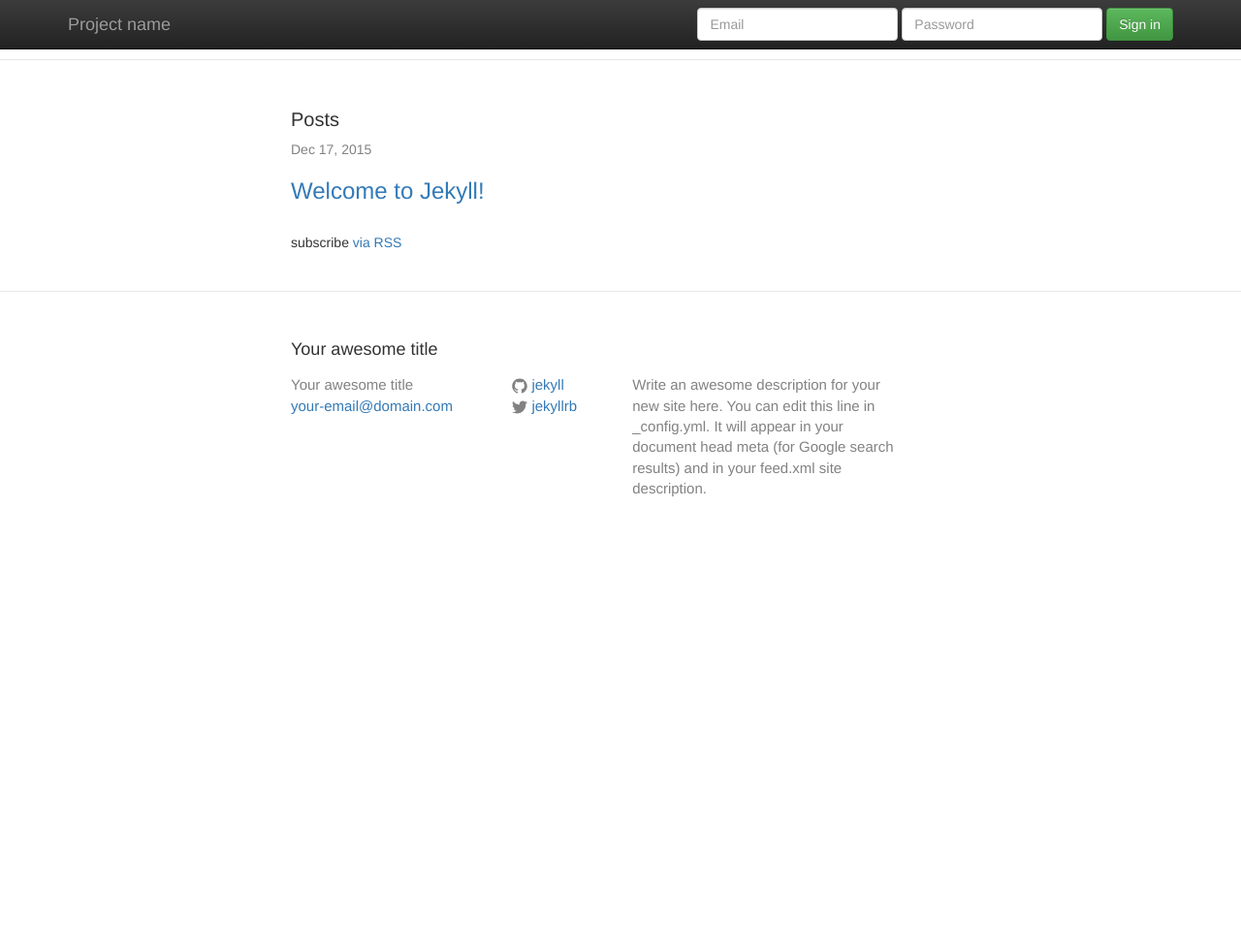
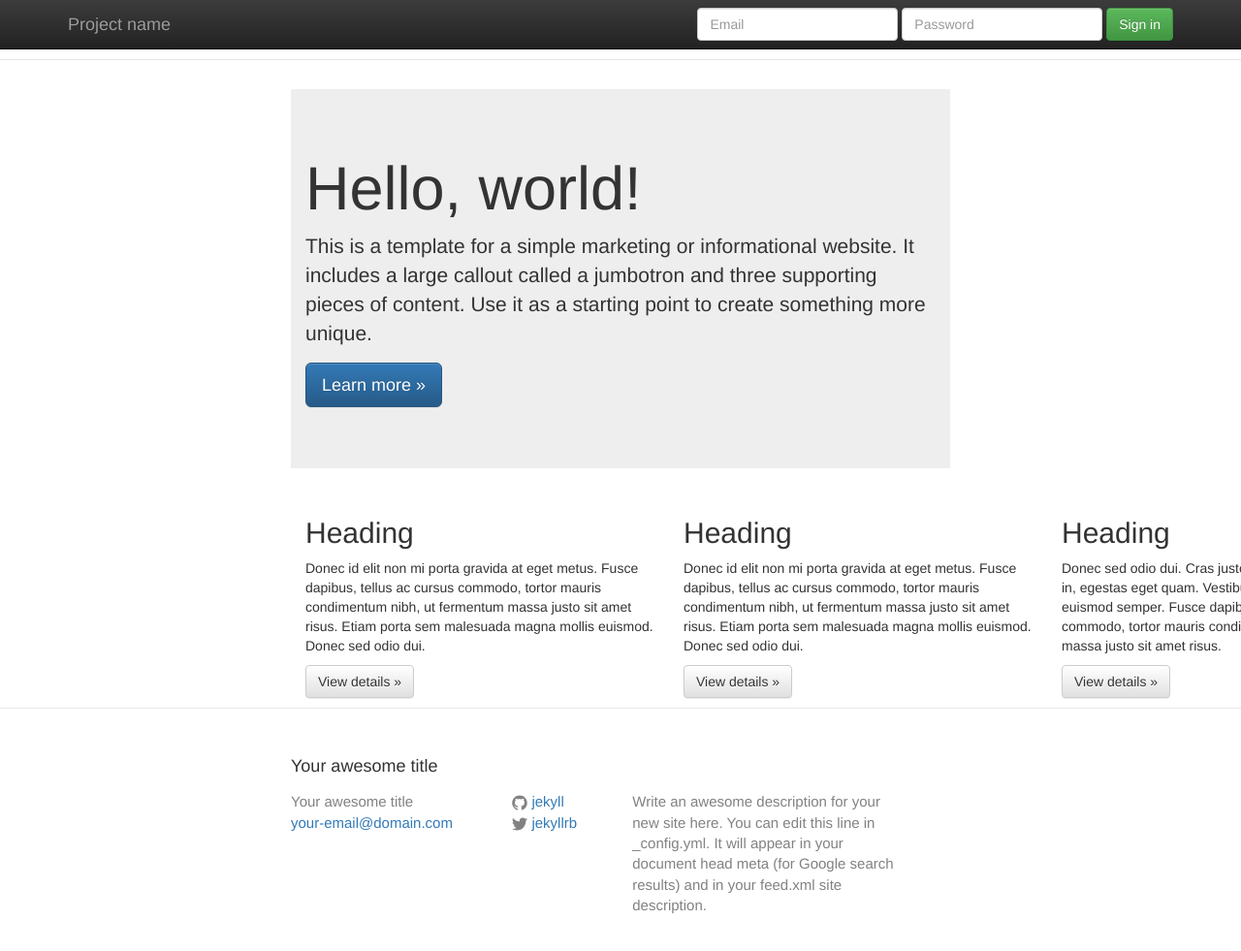
Before and after one commit to marissanbush1/staq, a Jekyll site: the page built from index.html, in a window 1280 px wide and 1030 px high. Shown: the top 981 px of the window at 97% size. Built offline with Jekyll 4.4.1, drawn with Linux system fonts in a browser that asks for light colours.

Commit message:
body with bootstrap code

```diff
--- a/index.html
+++ b/index.html
@@ -2,22 +2,30 @@
 layout: default
 ---
 
-<div class="home">
+  <div class="jumbotron">
+      <div class="container">
+        <h1>Hello, world!</h1>
+        <p>This is a template for a simple marketing or informational website. It includes a large callout called a jumbotron and three supporting pieces of content. Use it as a starting point to create something more unique.</p>
+        <p><a class="btn btn-primary btn-lg" href="#" role="button">Learn more &raquo;</a></p>
+      </div>
+    </div>
 
-  <h1 class="page-heading">Posts</h1>
-
-  <ul class="post-list">
-    {% for post in site.posts %}
-      <li>
-        <span class="post-meta">{{ post.date | date: "%b %-d, %Y" }}</span>
-
-        <h2>
-          <a class="post-link" href="{{ post.url | prepend: site.baseurl }}">{{ post.title }}</a>
-        </h2>
-      </li>
-    {% endfor %}
-  </ul>
-
-  <p class="rss-subscribe">subscribe <a href="{{ "/feed.xml" | prepend: site.baseurl }}">via RSS</a></p>
-
-</div>
+    <div class="container">
+      <!-- Example row of columns -->
+      <div class="row">
+        <div class="col-md-4">
+          <h2>Heading</h2>
+          <p>Donec id elit non mi porta gravida at eget metus. Fusce dapibus, tellus ac cursus commodo, tortor mauris condimentum nibh, ut fermentum massa justo sit amet risus. Etiam porta sem malesuada magna mollis euismod. Donec sed odio dui. </p>
+          <p><a class="btn btn-default" href="#" role="button">View details &raquo;</a></p>
+        </div>
+        <div class="col-md-4">
+          <h2>Heading</h2>
+          <p>Donec id elit non mi porta gravida at eget metus. Fusce dapibus, tellus ac cursus commodo, tortor mauris condimentum nibh, ut fermentum massa justo sit amet risus. Etiam porta sem malesuada magna mollis euismod. Donec sed odio dui. </p>
+          <p><a class="btn btn-default" href="#" role="button">View details &raquo;</a></p>
+       </div>
+        <div class="col-md-4">
+          <h2>Heading</h2>
+          <p>Donec sed odio dui. Cras justo odio, dapibus ac facilisis in, egestas eget quam. Vestibulum id ligula porta felis euismod semper. Fusce dapibus, tellus ac cursus commodo, tortor mauris condimentum nibh, ut fermentum massa justo sit amet risus.</p>
+          <p><a class="btn btn-default" href="#" role="button">View details &raquo;</a></p>
+        </div>
+      </div>
```
